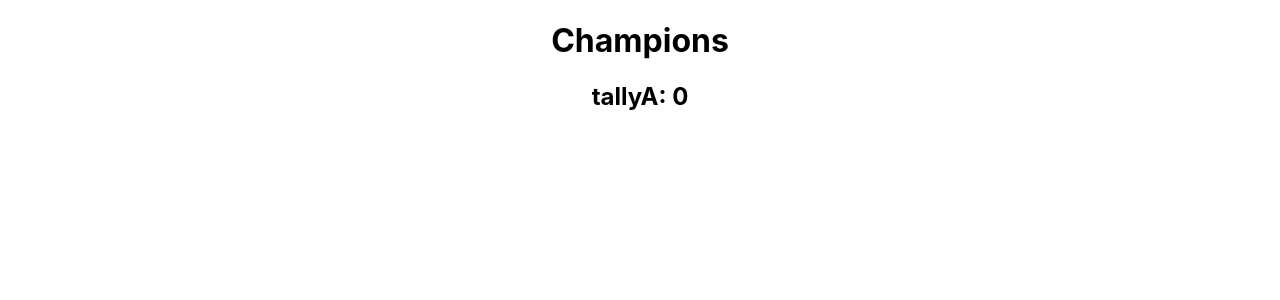
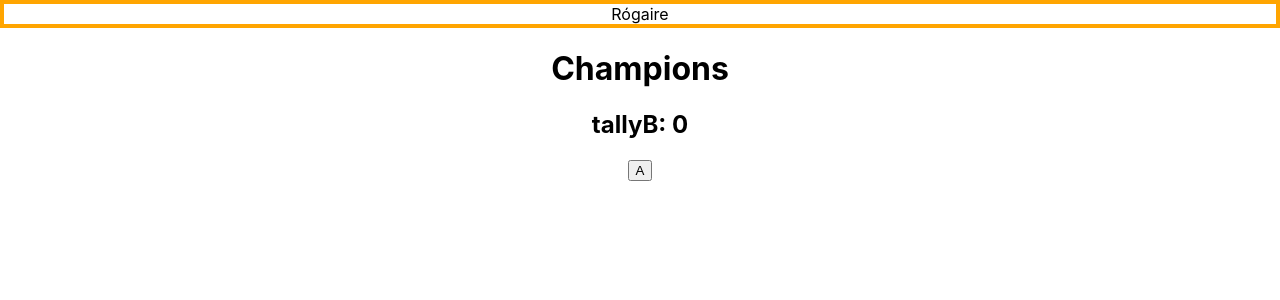
Before and after one commit to Macribo/banba3, a React (Create React App) app: page /champions in a window 1280 px wide. Shown: the top 300 px of the page. Built offline with nearby package versions, Linux system fonts and the light colour scheme.

Commit message:
Apply conditional highlight style to 'Rógaire' in champion component, depending on state in main component.

```diff
--- /dev/null
+++ b/src/components/champions/champions.css
@@ -0,0 +1,2 @@
+.champion{ border:4px solid purple;}
+.highlight{ border:4px solid orange;}
--- a/src/components/champions/champions.jsx
+++ b/src/components/champions/champions.jsx
@@ -1,5 +1,5 @@
 import React from 'react';
-
+import "./champions.css"
 export class Champions extends React.Component {
 
 	constructor() {
@@ -10,7 +10,13 @@ export class Champions extends React.Component {
 	}
 	render() {
 
-		return (<h1>Champions</h1>)
+		return (<>
+		<>
+			<div className={this.props.tallyB === 0? "champion highlight" :"champion"}>Rógaire</div>
+		</>
+			<h1>Champions</h1>
+			<h2>tallyB: {this.props.tallyB}</h2>
+		</>)
 	}
 
 }
--- a/src/components/main-view/main-view.jsx
+++ b/src/components/main-view/main-view.jsx
@@ -21,8 +21,12 @@ export default class MainView extends React.Component {
 	}
 
 	incTallyA = ()=>{
-		this.setState({tallyA: this.state.tallyA +=1})
+		this.setState({tallyA: this.state.tallyA +1})
 		console.log('incrementing tally A: ' +this.state.tallyA)
+	}
+	incTallyB = ()=>{
+		this.setState({tallyB: this.state.tallyB +1})
+		console.log('incrementing tally B: ' +this.state.tallyB)
 	}
 	render() {
 
@@ -36,15 +40,15 @@ export default class MainView extends React.Component {
 						<h2>tallyX: {this.state.tallyX}</h2>
 						<h2>tallyY: {this.state.tallyY}</h2>
 
-						<UI incTallyA = {this.incTallyA}/>
+						<UI onClick = {this.incTallyA}/>
 					</>
 
 					</Route>
 
 				<Route exact path="/champions">
 					<>
-						<Champions />
-						<h2>tallyA: {this.state.tallyA}</h2>
+						<Champions tallyB={this.state.tallyB}/>
+						<UI onClick = {this.incTallyB}/>
 
 					</></Route>
 
--- a/src/components/ui/ui.jsx
+++ b/src/components/ui/ui.jsx
@@ -10,9 +10,10 @@ export class UI extends React.Component {
 	}
 	render() {
 		let incTallyA = this.props.incTallyA;
+		let incTallyB = this.props.incTallyB;
 		return (
 			<>
-				<button id="btn-a" onClick={incTallyA}>A</button>
+				<button id="btn-a" onClick={this.props.onClick}>A</button>
 			</>
 		)
 	}
```
